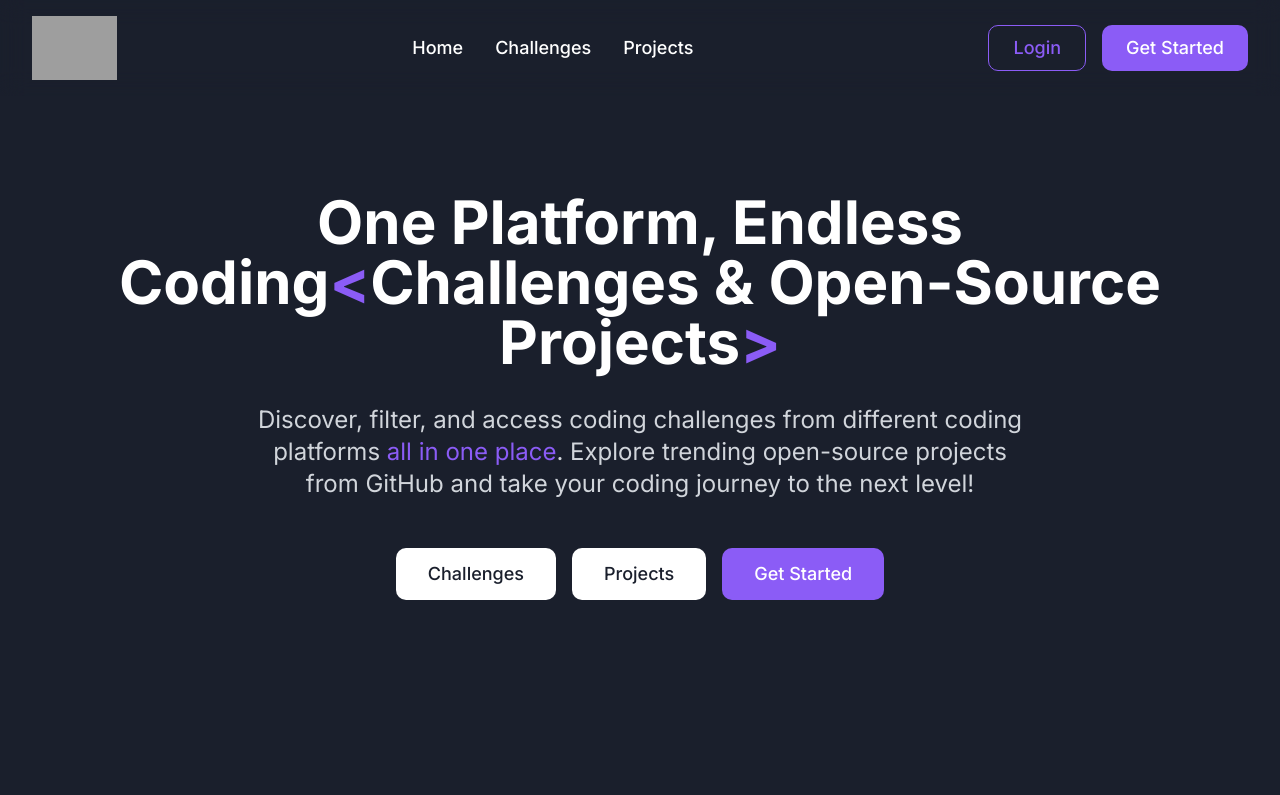
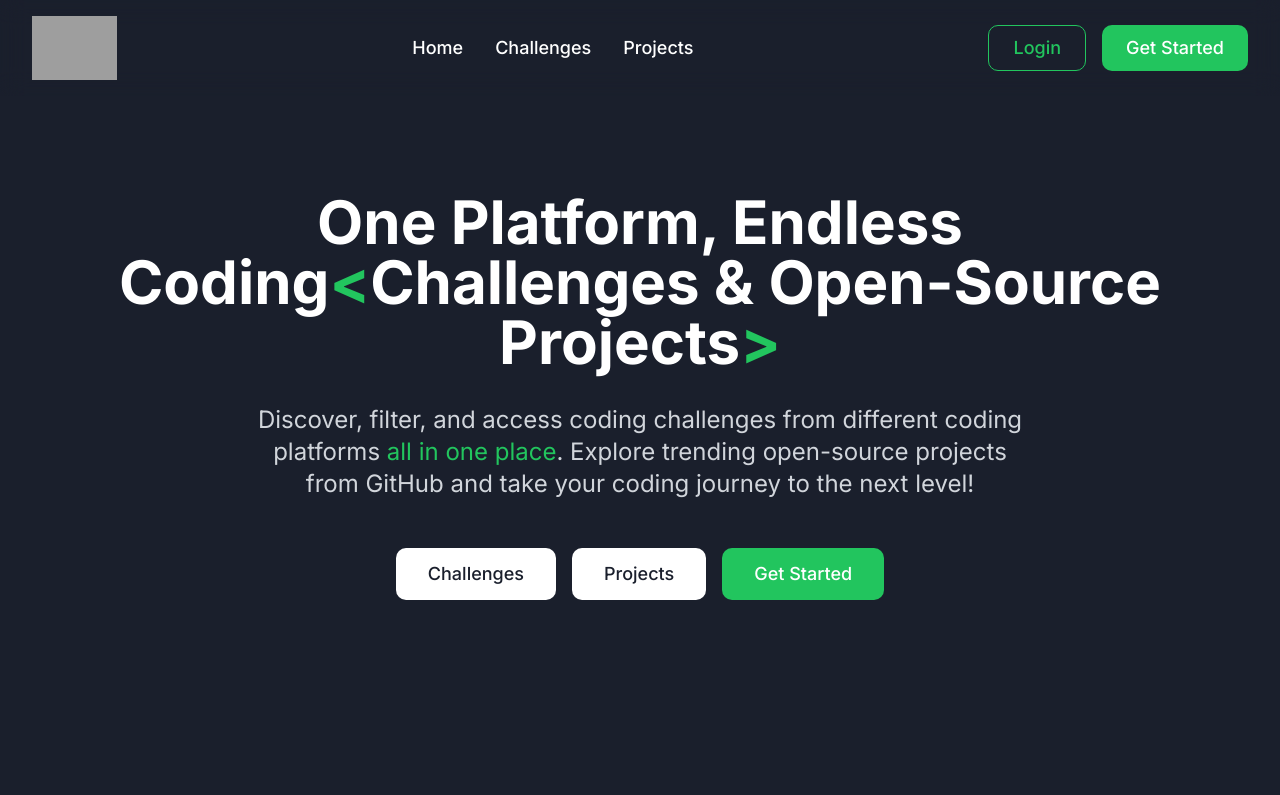
Before and after one commit to SyntaxSquad4044/Codepit, a React (Vite) app: page / in a window 1280 px wide. Shown: the top 795 px of the page. Built offline with nearby package versions, Linux system fonts and the light colour scheme; grey boxes are pictures that could not be loaded.

Commit message:
Refactor: Change color scheme to green
Replaced purple with green in layout and color styles.

```diff
--- a/src/index.css
+++ b/src/index.css
@@ -1,11 +1,12 @@
+
 
 @tailwind base;
 @tailwind components;
 @tailwind utilities;
 
 :root {
-  --accent-color: #8B5CF6; /* Changed to a vibrant purple */
-  --bg-black: #1A1F2C; /* Changed to a rich dark blue-black */
+  --accent-color: #22c55e; /* Changed to green from purple */
+  --bg-black: #1A1F2C; /* Keeping the rich dark blue-black */
   --bg-white: #FFFFFF;
   --text-black: #1A1F2C;
   --text-white: #FFFFFF;
@@ -16,19 +17,19 @@
   --card-foreground: 222.2 84% 4.9%;
   --popover: 0 0% 100%;
   --popover-foreground: 222.2 84% 4.9%;
-  --primary: 262.1 83.3% 57.8%; /* Purple */
+  --primary: 142 70% 45%; /* Changed to green from purple */
   --primary-foreground: 210 40% 98%;
   --secondary: 210 40% 96.1%;
   --secondary-foreground: 222.2 47.4% 11.2%;
   --muted: 210 40% 96.1%;
   --muted-foreground: 215.4 16.3% 46.9%;
-  --accent: 262.1 83.3% 57.8%; /* Purple */
+  --accent: 142 70% 45%; /* Changed to green from purple */
   --accent-foreground: 222.2 47.4% 11.2%;
   --destructive: 0 84.2% 60.2%;
   --destructive-foreground: 210 40% 98%;
   --border: 214.3 31.8% 91.4%;
   --input: 214.3 31.8% 91.4%;
-  --ring: 262.1 83.3% 57.8%; /* Purple */
+  --ring: 142 70% 45%; /* Changed to green from purple */
   --radius: 0.75rem;
 }
 
@@ -52,7 +53,7 @@ body {
 }
 
 .text-gradient {
-  background: linear-gradient(90deg, var(--accent-color) 0%, #D946EF 100%);
+  background: linear-gradient(90deg, var(--accent-color) 0%, #4ade80 100%); /* Changed gradient to green shades */
   -webkit-background-clip: text;
   -webkit-text-fill-color: transparent;
 }
```
